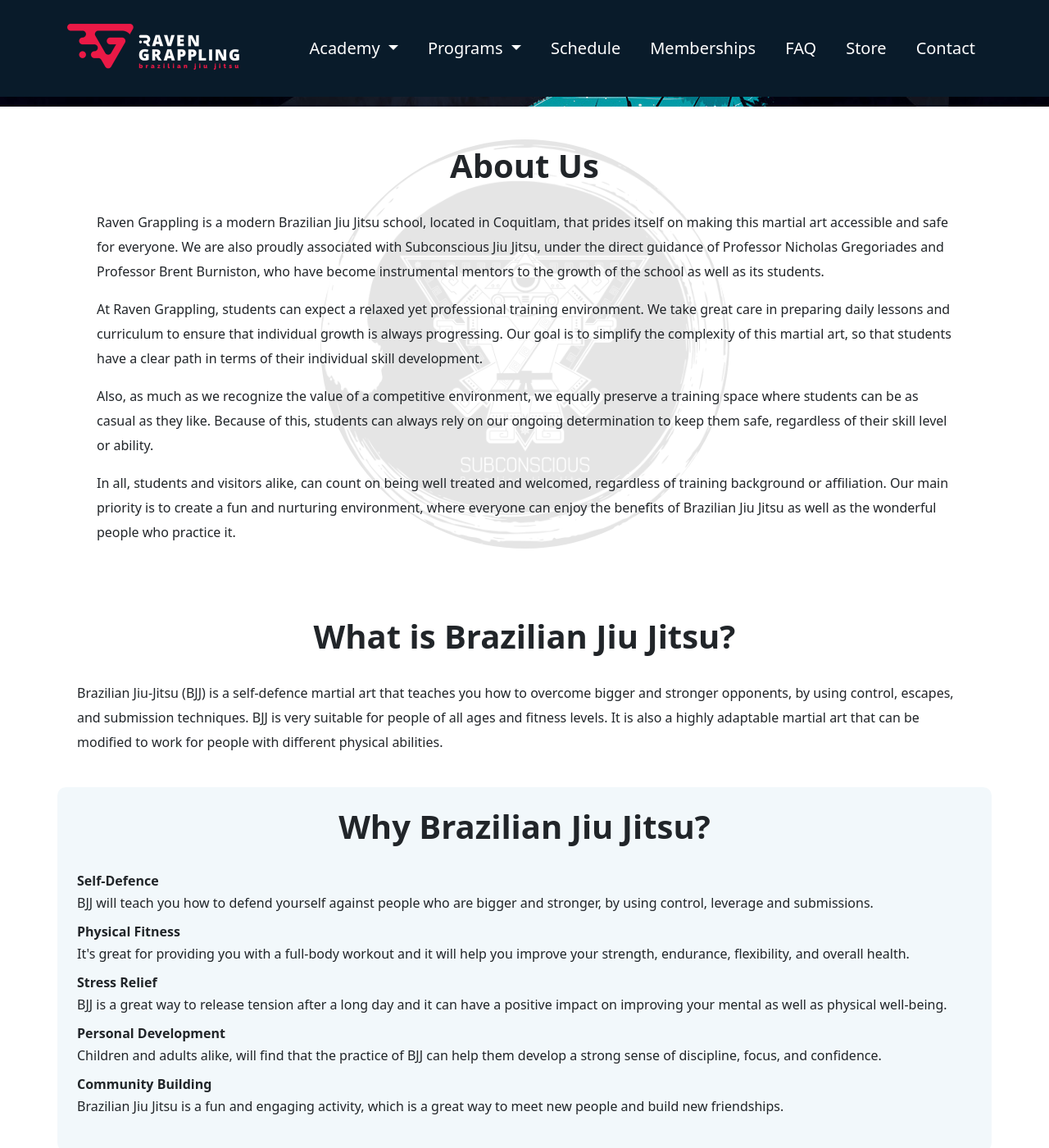
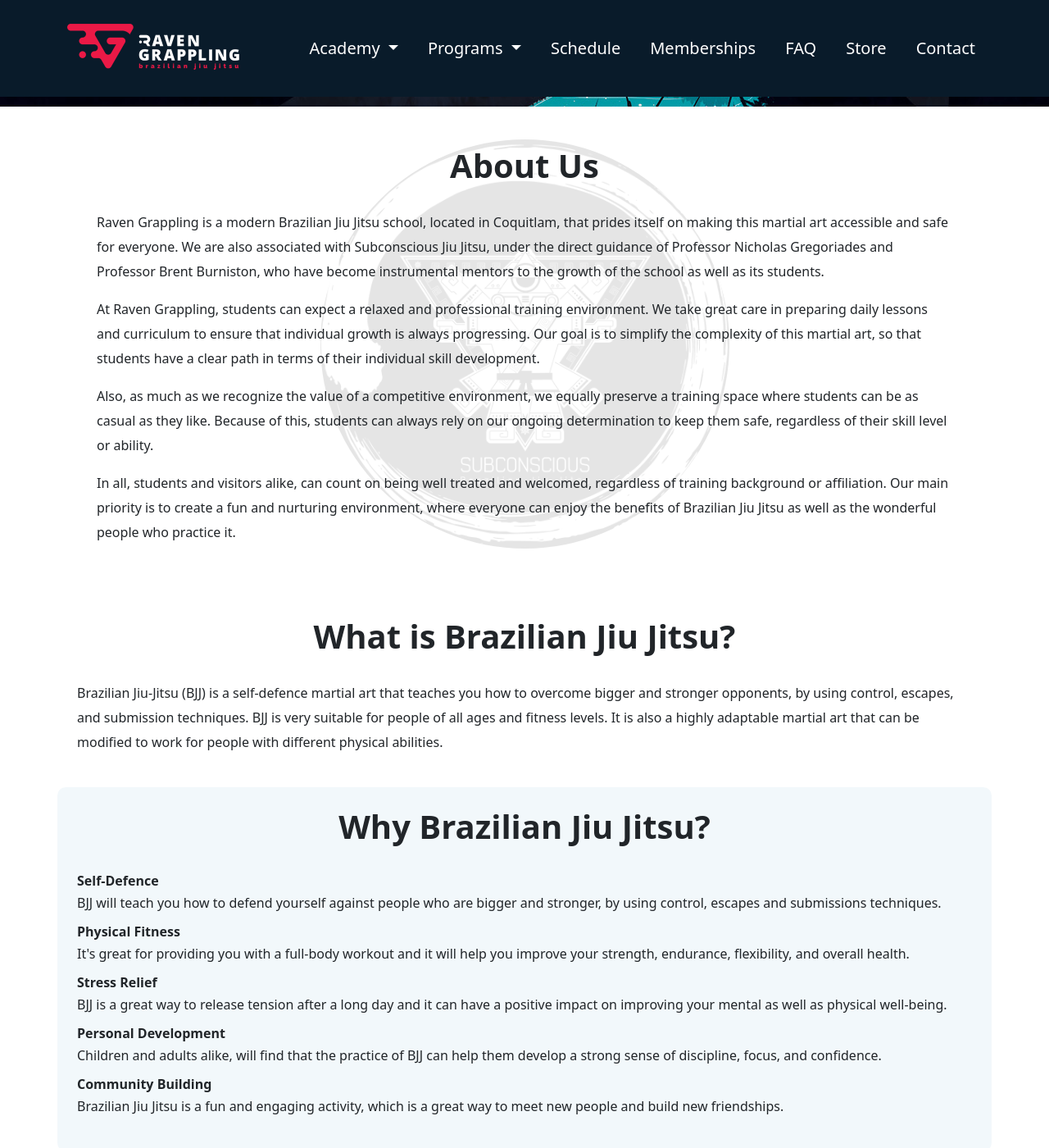
Before and after one commit to RavenGrappling/RavenGrappling.github.io, a Jekyll site: the page built from index.md, in a window 1280 px wide and 1400 px high, scrolled down 578 px. Shown: the whole window at 82% size. Built offline with Jekyll 4.4.1, drawn with Linux system fonts in a browser that asks for light colours.

Commit message:
Update index.md

```diff
--- a/index.md
+++ b/index.md
@@ -18,10 +18,10 @@
   </h1>
 
   <p>
-    Raven Grappling is a modern Brazilian Jiu Jitsu school, located in Coquitlam, that prides itself on making this martial art accessible and safe for everyone. We are also proudly associated with Subconscious Jiu Jitsu, under the direct guidance of Professor Nicholas Gregoriades and Professor Brent Burniston, who have become instrumental mentors to the growth of the school as well as its students.
+    Raven Grappling is a modern Brazilian Jiu Jitsu school, located in Coquitlam, that prides itself on making this martial art accessible and safe for everyone. We are also associated with Subconscious Jiu Jitsu, under the direct guidance of Professor Nicholas Gregoriades and Professor Brent Burniston, who have become instrumental mentors to the growth of the school as well as its students.
   </p>
   <p>
-    At Raven Grappling, students can expect a relaxed yet professional training environment. We take great care in preparing daily lessons and curriculum to ensure that individual growth is always progressing. Our goal is to simplify the complexity of this martial art, so that students have a clear path in terms of their individual skill development.
+    At Raven Grappling, students can expect a relaxed and professional training environment. We take great care in preparing daily lessons and curriculum to ensure that individual growth is always progressing. Our goal is to simplify the complexity of this martial art, so that students have a clear path in terms of their individual skill development.
   </p>
   <p>
     Also, as much as we recognize the value of a competitive environment, we equally preserve a training space where students can be as casual as they like. Because of this, students can always rely on our ongoing determination to keep them safe, regardless of their skill level or ability.
@@ -46,7 +46,7 @@
       Self-Defence
     </dt>
     <dd>
-      BJJ will teach you how to defend yourself against people who are bigger and stronger, by using control, leverage and submissions.
+      BJJ will teach you how to defend yourself against people who are bigger and stronger, by using control, escapes and submissions techniques.
     </dd>
     <dt>
       Physical Fitness
```
